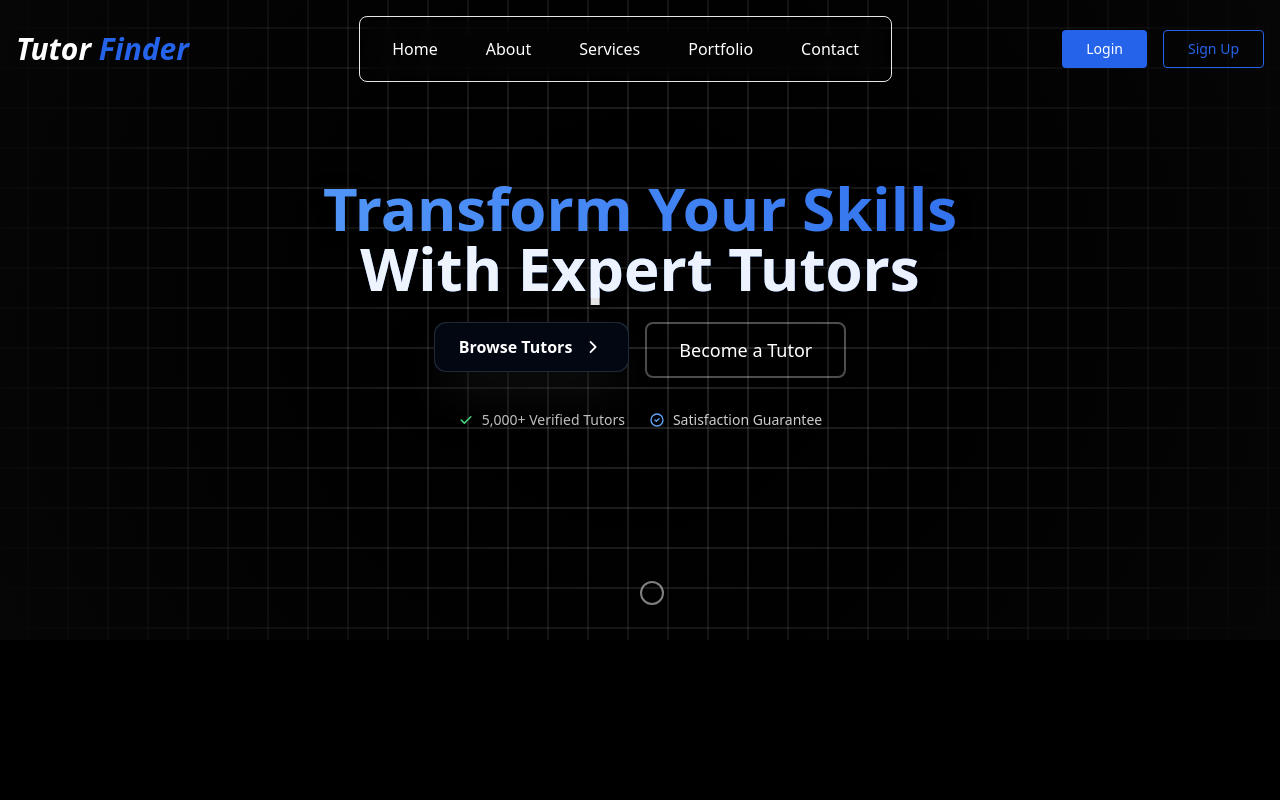
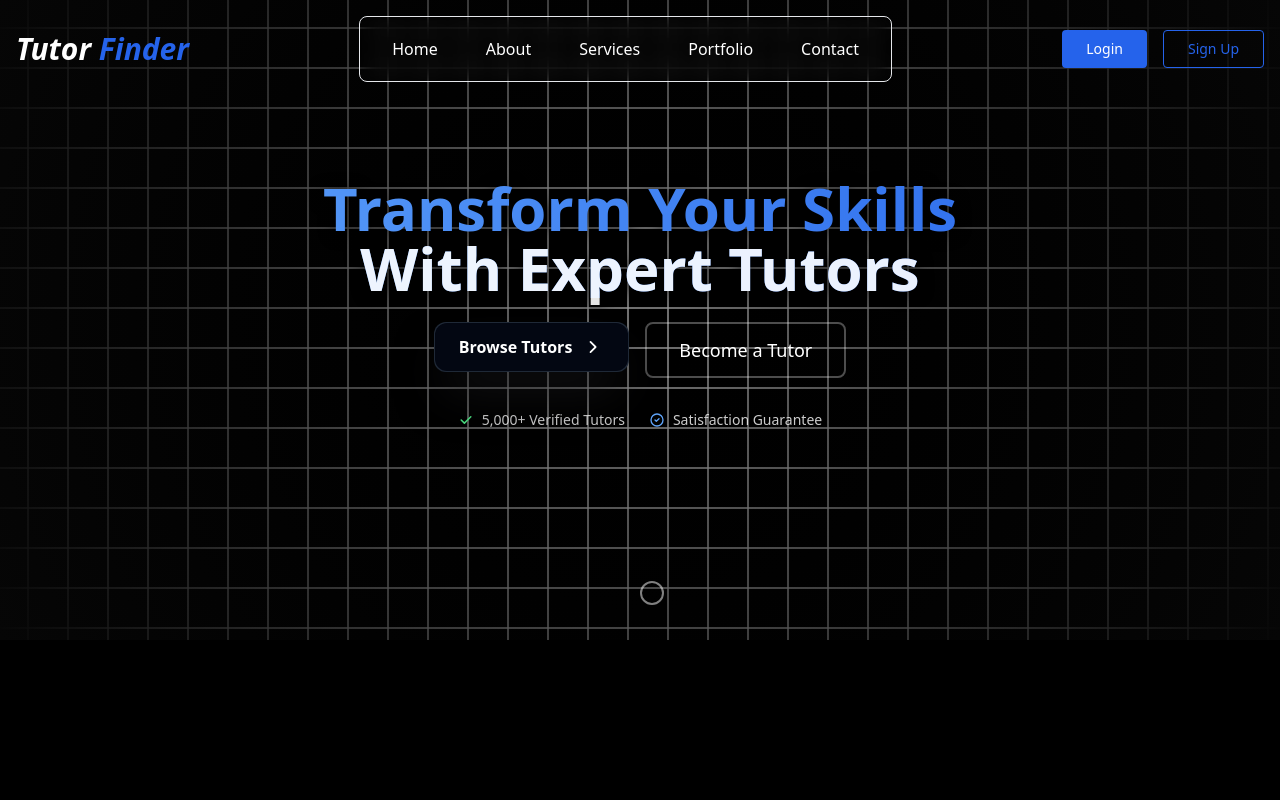
Before and after one commit to rickytabe/TutorFinderApp, a React (Vite) app: page / in a window 1280 px wide. Shown: the top 800 px of the page. Built offline with nearby package versions, Linux system fonts and the light colour scheme.

Commit message:
Update hero.tsx

```diff
--- a/src/components/landing-page/hero.tsx
+++ b/src/components/landing-page/hero.tsx
@@ -6,8 +6,7 @@ const HeroSection = () => {
     <section className="relative bg-black text-white min-h-[80vh] flex items-center justify-center">
       {/* Animated Grid Background */}
       <div className="absolute inset-0 z-0">
-        <Squares borderColor="rgba(255,255,255,0.15)"
-          hoverFillColor="#222"
+        <Squares
         />
       </div>
 
```
